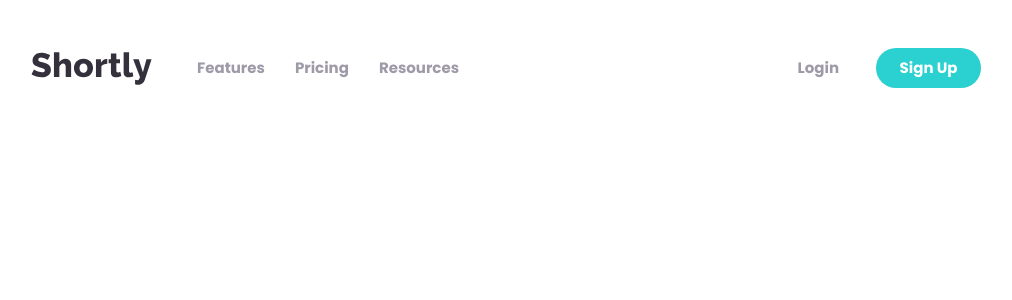
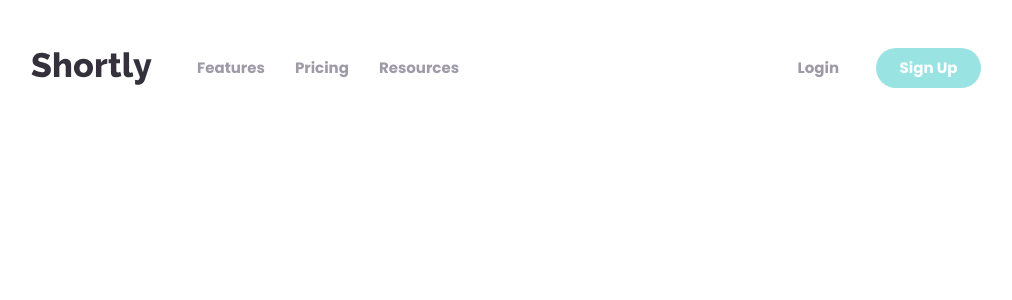
Before and after one commit to KiddAlexx/url-shortening-api-FM, a React (Vite) app: page / in a window 1280 px wide. In both pictures the pointer is over the button "Sign Up". Shown: the top 300 px of the page, without its empty margins (134-1146 px from the left). Built offline with nearby package versions, Linux system fonts and the light colour scheme; the HTML template or start-up script is replaced by a standard one.

Commit message:
add hover and focus styles for main button

```diff
--- a/src/App.css
+++ b/src/App.css
@@ -2,6 +2,7 @@
 
 :root {
   --cyan: #2bd0d0;
+  --cyan-light: #9ae3e3;
   --violet-dark: #3a3054;
   --violet-vdark: #34313d;
   --blue-vdark: #4b3f6b;
@@ -45,6 +46,12 @@ a:hover {
   border-radius: 2.8rem;
 }
 
+.btn-main:hover,
+.btn-main:focus {
+  background-color: var(--cyan-light);
+  transition: background-color 0.2s;
+}
+
 /*******************Header-Component******************/
 
 .main-nav {
```
